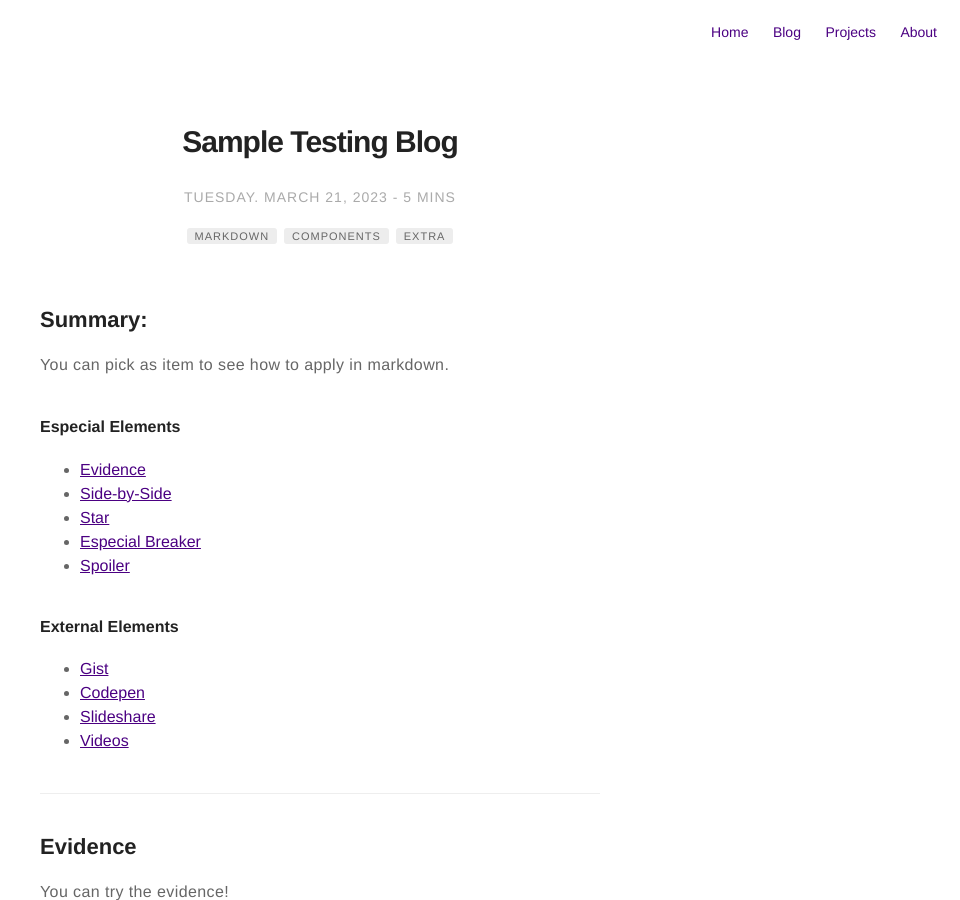
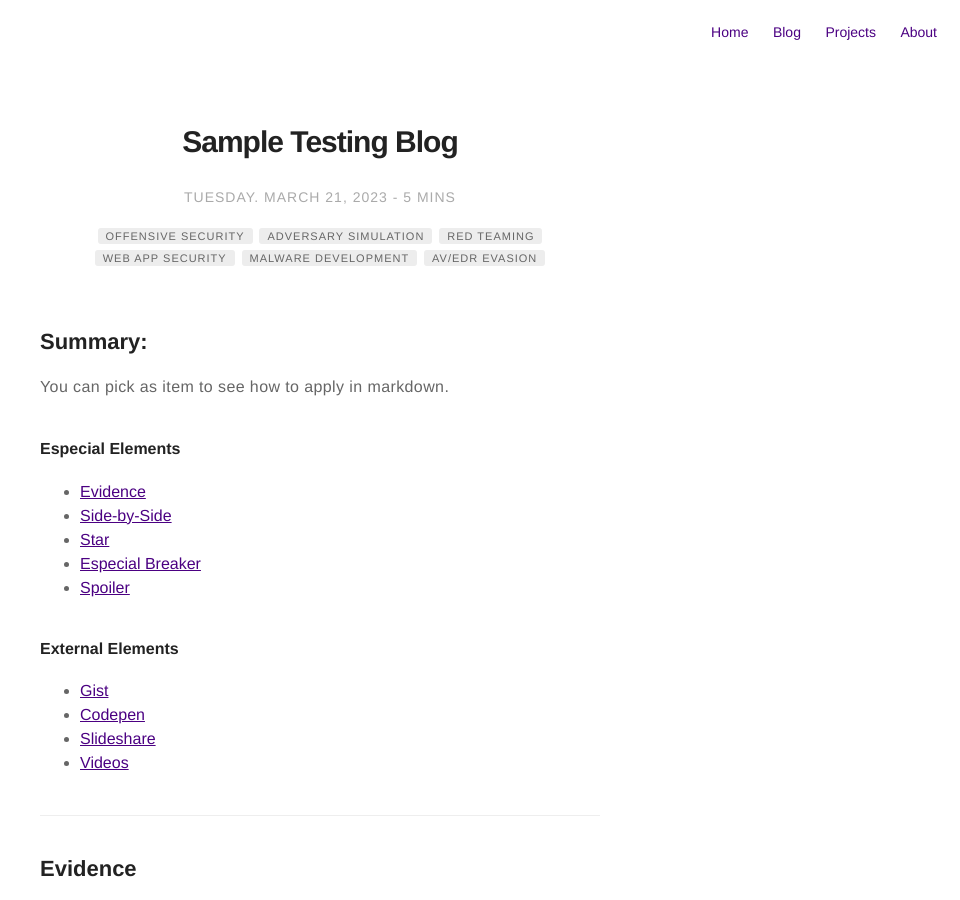
Before and after one commit to cryptic-hunter/cryptic-hunter.github.io, a Jekyll site: the page built from _posts/2015-02-24-markdown-extra-components copy.markdown, in a window 1280 px wide and 900 px high. Shown: the whole window, without its empty margins (320-1280 px from the left). Built offline with Jekyll 4.4.1, drawn with Linux system fonts in a browser that asks for light colours; nearby versions of some CDN libraries; some of the changed text lies outside the part shown.

Commit message:
Initial Commit

```diff
--- a/_posts/2015-02-24-markdown-extra-components copy.markdown
+++ b/_posts/2015-02-24-markdown-extra-components copy.markdown
@@ -5,9 +5,12 @@ date: 2023-03-21 15:30
 image:
 headerImage: false
 tag:
-- markdown
-- components
-- extra
+- Offensive Security
+- Adversary Simulation
+- Red Teaming
+- Web App Security
+- Malware Development
+- AV/EDR Evasion
 category: blog
 author: jamesfoster
 description: Markdown summary with different options
```
